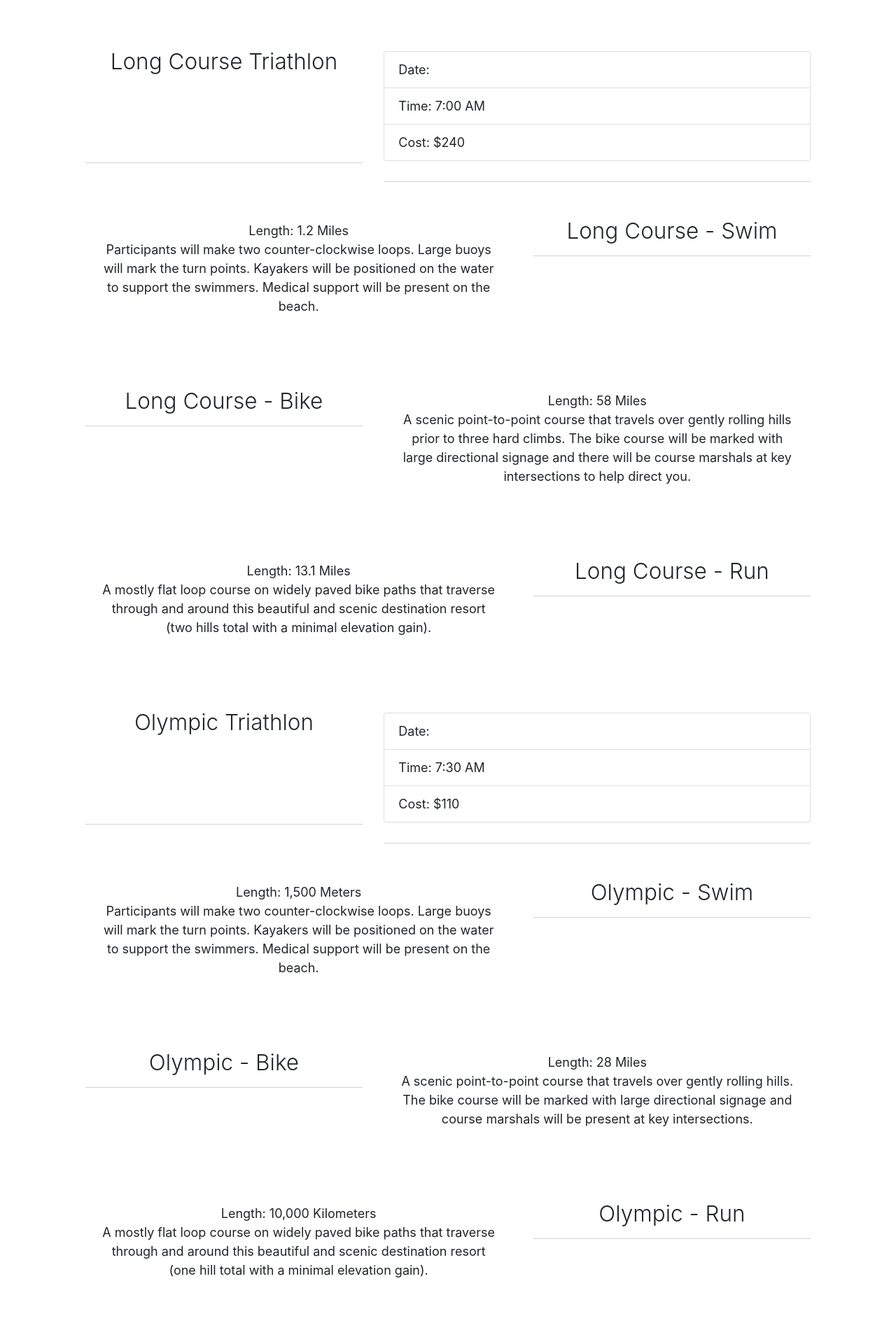
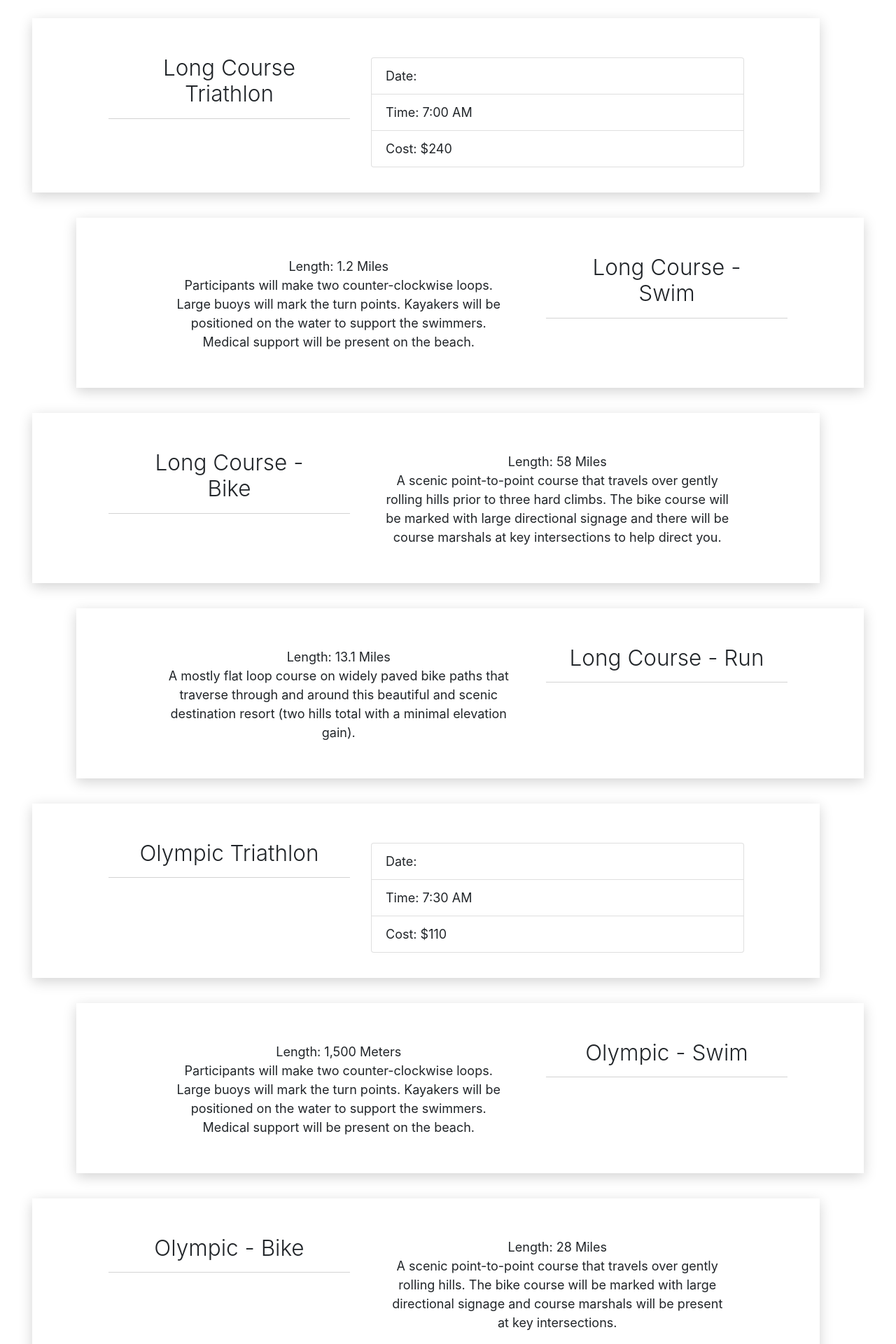
Before and after one commit to SoftTaco97/aceinthehole, a PHP site: page /events/index.php in a window 1280 px wide. Shown: the part 552-2472 px from the top of the page at 70% size. Run offline with PHP 8.4, Linux system fonts and the light colour scheme; data that the repository does not hold is empty; some libraries are stand-ins or nearby versions.

Commit message:
styling changes / weather feed

```diff
--- a/about/index.php
+++ b/about/index.php
@@ -8,7 +8,7 @@
     <!-- MAIN STARTS HERE -->
     <main>
         <!-- .container-fluid -->
-        <section class="container-fluid">
+        <section class="container-fluid" id="about">
             <!-- .row about -->
             <div class="row about">
                 <!-- .col-sm-4 -->
--- a/css/style.css
+++ b/css/style.css
@@ -118,6 +118,9 @@ header nav .active:hover {
 header nav #logo {
   display: none;
 }
+header nav .weather .lead:nth-of-type(5) {
+  border-bottom: 1px solid lightgray;
+}
 main section {
   padding-top: 1em;
 }
@@ -167,6 +170,14 @@ main section .row .btn-primary {
   background-color: #ff0000;
   border-color: #ff0000;
 }
+main section .event,
+main section .about {
+  margin-top: 1em;
+  margin-bottom: 1em;
+  -webkit-box-shadow: 0 5px 18px #d3d3d3;
+  -moz-box-shadow: 0 5px 18px #d3d3d3;
+  box-shadow: 0 5px 18px #d3d3d3;
+}
 main #faq {
   padding: 1em;
 }
@@ -175,6 +186,7 @@ main #faq p {
   padding-bottom: 0;
 }
 main #faq .ui-accordion-header {
+  border-radius: 0;
   background-color: #FFF !important;
   color: #ff0000 !important;
   font-size: 125%;
@@ -190,6 +202,14 @@ main #faq .ui-accordion-header-active {
   text-decoration: none;
   color: #FFF !important;
   border: 1px solid #ff0000;
+}
+main #faq .answer {
+  margin-top: 1em;
+  margin-bottom: 1em;
+  border-radius: 0;
+  -webkit-box-shadow: 0 5px 18px #d3d3d3;
+  -moz-box-shadow: 0 5px 18px #d3d3d3;
+  box-shadow: 0 5px 18px #d3d3d3;
 }
 footer {
   margin-top: 1em;
@@ -348,12 +368,19 @@ footer section.container-fluid .row:nth-of-type(2) .col-xs-12 h2 {
   main section .row .list-group {
     margin-top: 2em;
   }
-  main section .title h2 {
-    padding-bottom: 4em !important;
+  main section .event,
+  main section .about {
+    margin-top: 2em;
+    margin-bottom: 2em;
+    width: 90%;
+    margin-left: 2.5%;
   }
-  main section .title .list-group {
-    border-bottom: 1px solid lightgrey;
-    padding-bottom: 1.6em;
+  main section .event:nth-of-type(even),
+  main section .about:nth-of-type(even) {
+    margin-left: 7.5%;
+  }
+  main #event ul {
+    padding-bottom: 2em;
   }
 }
 /* Desktop Styles */
@@ -396,9 +423,15 @@ footer section.container-fluid .row:nth-of-type(2) .col-xs-12 h2 {
     margin: 0;
     border-radius: 0;
   }
-  header nav div.navbar-expand-lg div#navbarWeather ul.weather li {
-    padding-left: 1em;
+  header nav div.navbar-expand-lg div#navbarWeather .weather ul {
+    text-align: left !important;
+  }
+  header nav div.navbar-expand-lg div#navbarWeather .weather .lead {
+    margin-right: 1em;
+    margin-left: 1em;
     padding-right: 1em;
+    border-bottom: none;
+    border-right: 1px solid lightgrey;
   }
   header nav div.navbar-expand-lg div#navbarNav {
     -webkit-box-shadow: 0 5px 18px #d3d3d3;
@@ -442,9 +475,6 @@ footer section.container-fluid .row:nth-of-type(2) .col-xs-12 h2 {
     background-color: #e60000;
     text-decoration: none;
   }
-  main section .title h2 {
-    padding-bottom: 4em !important;
-  }
   main #faq {
     padding: 2em;
   }
--- a/css/style.less
+++ b/css/style.less
@@ -145,6 +152,11 @@ main {
                 border-color: @color3;
             }
         }
+        .event, .about {
+            margin-top: 1em;
+            margin-bottom: 1em;
+            .dropShadow(0, 5px, 18px, #d3d3d3);
+        }
     }
     #faq{
         padding: 1em;
@@ -334,14 +353,19 @@ footer {
                     margin-top: 2em;
                 }
             }
-            .title {
-                h2{
-                    padding-bottom: 4em !important;
+            .event, .about {
+                margin-top: 2em;
+                margin-bottom: 2em;
+                width: 90%;
+                margin-left: 2.5%;
+                &:nth-of-type(even){
+                    margin-left: 7.5%;
                 }
-                .list-group{
-                    border-bottom: 1px solid lightgrey;
-                    padding-bottom: 1.6em;
-                }
+            }
+        }
+        #event {
+            ul {
+                padding-bottom: 2em;
             }
         }
     }
@@ -437,13 +467,6 @@ footer {
         }
     }
     main{
-        section{
-            .title{
-                h2{
-                    padding-bottom: 4em !important;
-                }
-            }
-        }
         #faq{
             padding: 2em;
             h3{
--- a/events/index.php
+++ b/events/index.php
@@ -8,7 +8,7 @@
     <!-- MAIN STARTS HERE -->
     <main>
         <!-- .container-fluid -->
-        <section class="container-fluid">
+        <section class="container-fluid" id="event">
             <!-- .row event -->
             <div class="row event title">
                 <!-- .col-sm-4 -->
@@ -342,7 +342,7 @@
                         <span class="mile">Length: 10,000 Kilometers</span><br>
                         The 10K event starts and finishes in the Athletes Village.
                         The paths are approximately 6 ft wide, perfectly paved and wind around through the forest.
-                        Each course has only two small hills with a minimal elevation gain to navigate and a fast downhill to flat finish to the roaring cheers of the crow eventd.
+                        Each course has only two small hills with a minimal elevation gain to navigate and a fast downhill to flat finish to the roaring cheers of the crow event.
                     </p>
                 </div>
                 <!-- /.col-sm-4 -->
--- a/includes/nav.php
+++ b/includes/nav.php
@@ -53,23 +53,7 @@
             <div class="navbar navbar-expand-lg">
                 <!-- #navbarWeather -->
                 <div class="collapse navbar-collapse" id="navbarWeather">
-                    <ul class="navbar-nav weather">
-                        <li>
-                            Day 1 Weather <i class="fas fa-sun"></i>
-                        </li>
-                        <li>
-                            Day 2 Weather <i class="fas fa-cloud-rain"></i>
-                        </li>
-                        <li>
-                            Day 3 Weather <i class="fas fa-wind"></i>
-                        </li>
-                        <li>
-                            Day 4 Weather <i class="fas fa-cloud"></i>
-                        </li>
-                        <li>
-                            Day 5 Weather <i class="fas fa-snowflake"></i>
-                        </li>
-                    </ul>
+                    <div class="navbar-nav weather"></div>
                 </div>
                 <!-- /#navbarWeather -->
             </div>
--- a/js/weather.js
+++ b/js/weather.js
@@ -1,8 +1,9 @@
-/* $(function(){
+$(function(){
+
     let weatherObject;
     function weatherCall() {
         let xhr = new XMLHttpRequest();
-        xhr.open('GET', 'https://api.openweathermap.org/data/2.5/forecast?q=97035,us&units=imperial&cnt=40&appid=e07d17f9691dc3fc3cf88db359501d0c', true);
+        xhr.open('GET', 'https://api.openweathermap.org/data/2.5/forecast?q=97035,us&units=imperial&appid=e07d17f9691dc3fc3cf88db359501d0c', true);
         xhr.send();
         xhr.onreadystatechange = function(){
             if (this.readyState === this.DONE){
@@ -11,6 +12,7 @@
             }
         }
     }
+
     function weatherFeed(){
         console.log(weatherObject);
         let days = [
@@ -25,19 +27,31 @@
             createDay(day);
         });
     }
+
     function getStats(value){
         let maxTemp = 0;
         let minTemp = 200;
         let weather = value[0].weather[0].main;
-        let date;
+        let weatherIcon = value[0].weather[0].icon + ".png";
+        let date = null;
+        let d;
         value.forEach(function(day){
             if(typeof day !== 'undefined'){
-                date = day.dt_txt.slice(0, 10);
+                if(date == null){
+                    date = day.dt_txt;
+                    d = new Date(date);
+                }
                 maxTemp = Math.max(day.main.temp_max, maxTemp);
                 minTemp = Math.min(day.main.temp_min, minTemp);
             }
         });
-        return ['Date: ' + date, 'High: ' + maxTemp, 'Low: ' + minTemp, 'Weather: ' + weather];
+        return [
+            d.toDateString().replace(/\d{4,}/g, ''),
+            '<i class="fas fa-temperature-high"></i> ' + maxTemp,
+            '<i class="fas fa-temperature-low"></i> ' + minTemp,
+            weather,
+            weatherIcon
+        ];
     }
 
     function getDay(value){
@@ -48,16 +62,49 @@
         }
         return stats;
     }
+
     function createDay(value){
         let weatherBox = document.querySelector('.weather');
         let day = document.createElement('ul');
-        value.forEach(function(info){
+        day.setAttribute('class', 'text-center')
+        value.forEach(function(info, index){
             let item = document.createElement('li');
-            item.innerText = info;
-            day.appendChild(item);
+            item.innerHTML = info;
+            item.setAttribute('class', 'lead');
+            if(index == 3){
+                img = document.createElement('img');
+                img.setAttribute('src', 'https://openweathermap.org/img/w/' + value[4]);
+                item.append(img);
+            }
+            if(index != 4) day.append(item);
         });
-        // day.innerText = "Max: " + value[0] + " Min: " + value[1] + " Condition: " + value[2];
+
         weatherBox.appendChild(day);
     }
+
     weatherCall();
+});
+
+/*
+var url = 'https://api.openweathermap.org/data/2.5/forecast?q=97035,us&units=imperial&appid=e07d17f9691dc3fc3cf88db359501d0c';
+
+// https://api.openweathermap.org/data/2.5/forecast?q=97035,us&units=imperial&appid=e07d17f9691dc3fc3cf88db359501d0c
+
+$.ajax({
+  url: url,
+  dataType: "json",
+  type: "GET",
+  success: function(data) {
+    console.log('Received data:', data) // For testing
+  }
+});
+
+ $.each(data.list, function(index, val) {
+    let d = new Date(index + 1);
+    let wf = "<ul class='text-center'>"
+    wf += "<li class='lead'>Day " + + "</li> " // Day
+    wf += val.main.temp + "&degF" // Temperature
+    wf += "<img src='https://openweathermap.org/img/w/" + val.weather[0].icon + ".png'>" // Icon
+    wf += "</li>" // Closing paragraph tag
+    $(".weather").append(wf);
 }); */
```
Also changed, not shown: other parts of css/style.less (+24 -4 lines), faq/index.php (+5 -5 lines).
